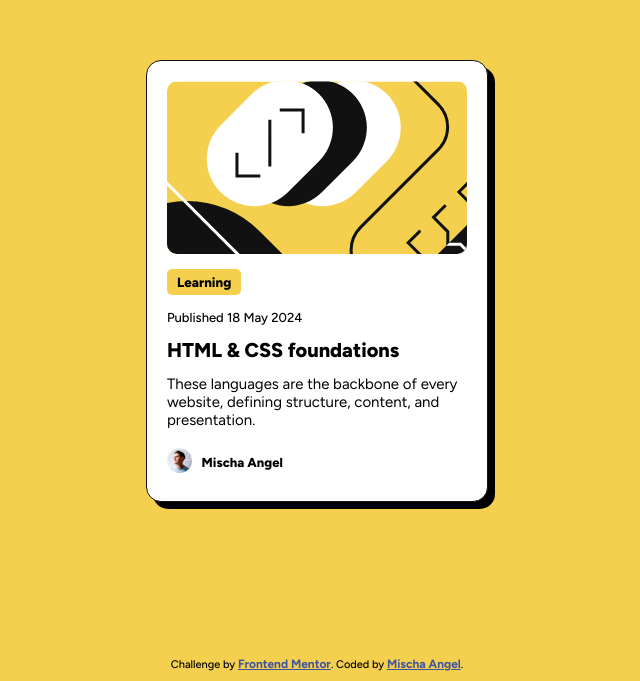
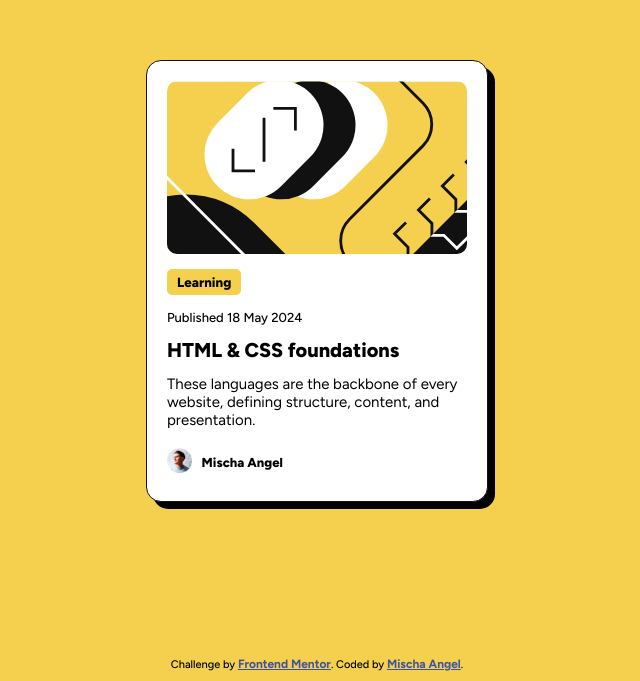
Before and after one commit to OfficialKzAngel/main, a plain HTML site: page index.html in a window 1280 px wide. Shown: the part 119-800 px from the top of the page, without its empty margins (323-963 px from the left). Drawn offline with Linux system fonts and the light colour scheme.

Commit message:
Update style.css

```diff
--- a/assets/css/style.css
+++ b/assets/css/style.css
@@ -46,7 +46,7 @@ html, body {
 
 .illust img {
     width: fit-content;
-    height: fit-content;
+    height: 110%;
 }
 
 .card h5 {
```
